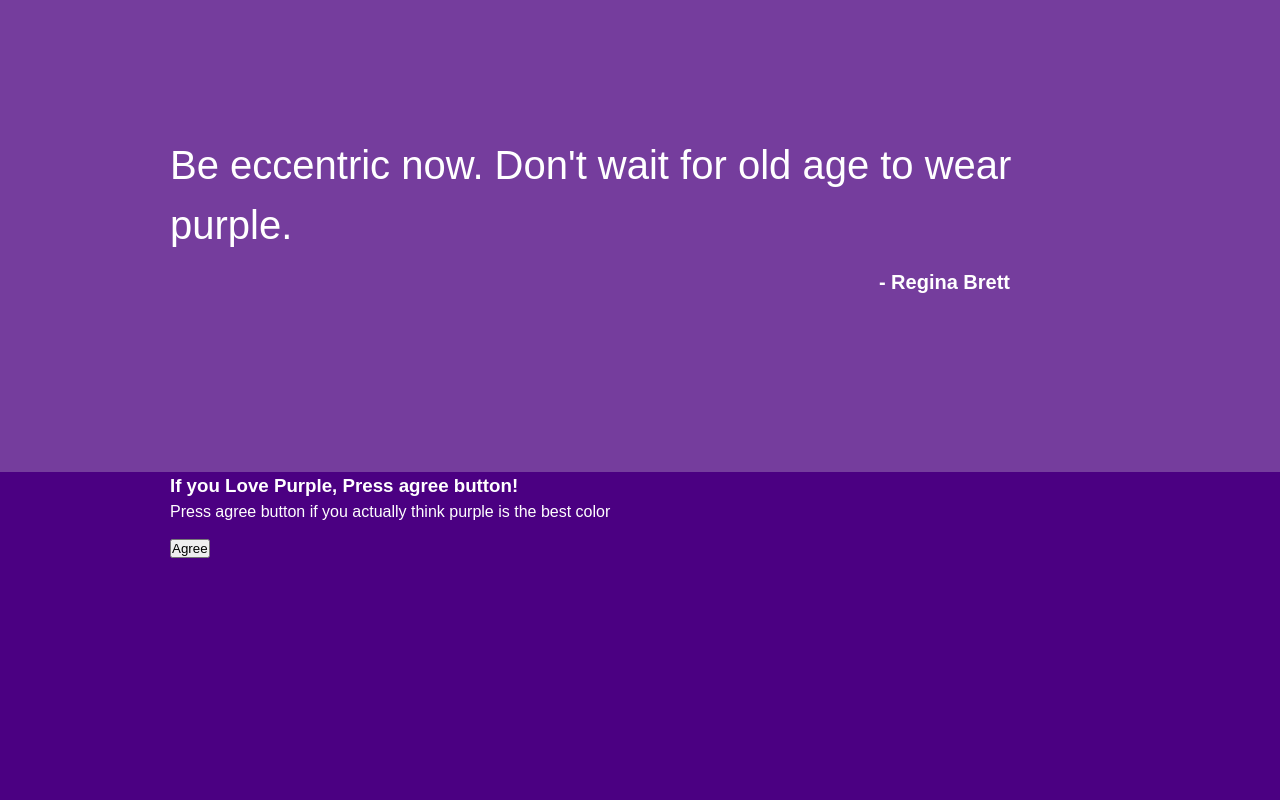
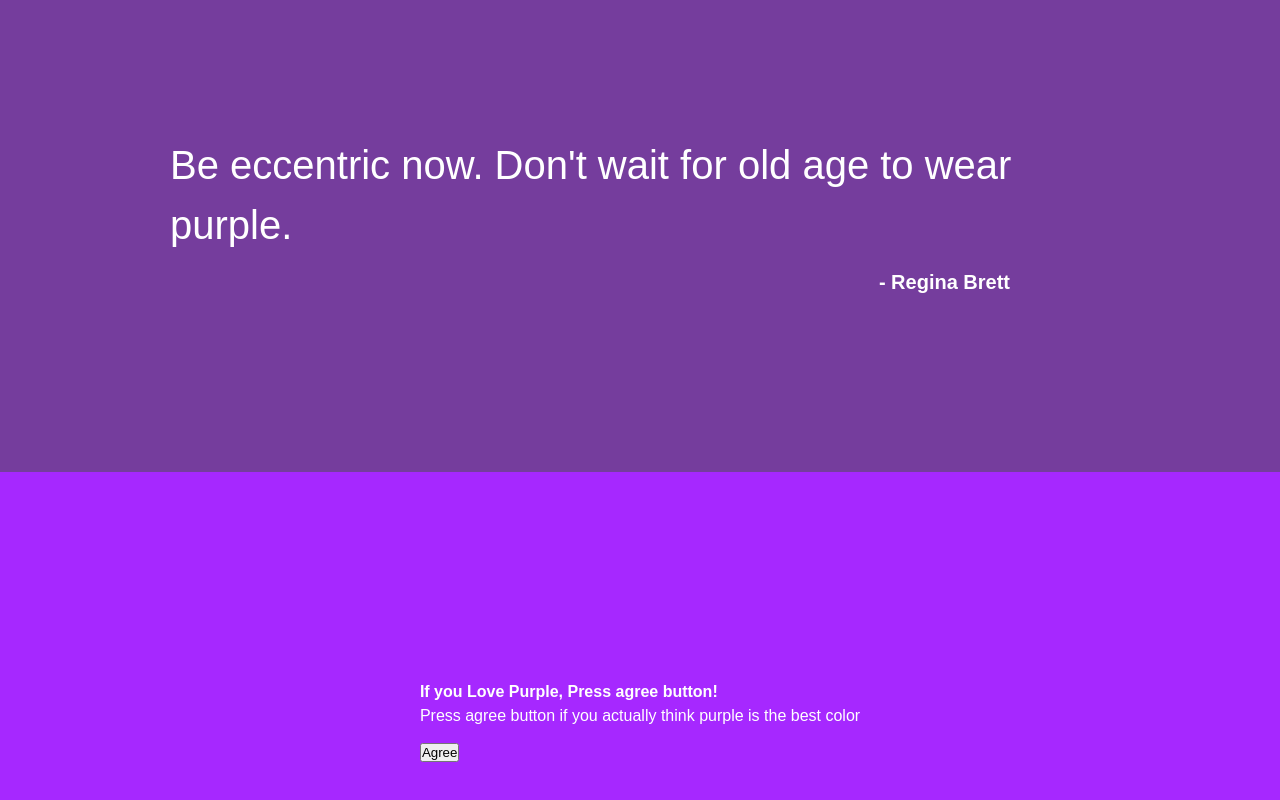
Before and after one commit to Chiwiee/landing-page_project, a plain HTML site: page index.html in a window 1280 px wide. Shown: the part 1078-1878 px from the top of the page. Before the commit the page ends 1638 px from the top, so only its background shows below. Drawn offline with Linux system fonts and the light colour scheme.

Commit message:
Add card container properties

```diff
--- a/index.html
+++ b/index.html
@@ -107,7 +107,7 @@
     <div class="container-card">
       <div class="container">
         <div class="box-card">
-          <h3>If you Love Purple, Press agree button!</h3>
+          <h4>If you Love Purple, Press agree button!</h4>
           <p>
             Press agree button if you actually think purple is the best color
           </p>
--- a/style.css
+++ b/style.css
@@ -121,3 +121,9 @@ a {
   font-size: 20px;
   font-weight: bolder;
 }
+.container-card {
+  display: flex;
+  align-items: center;
+  min-height: 500px;
+  background-color: #a628ff;
+}
```
